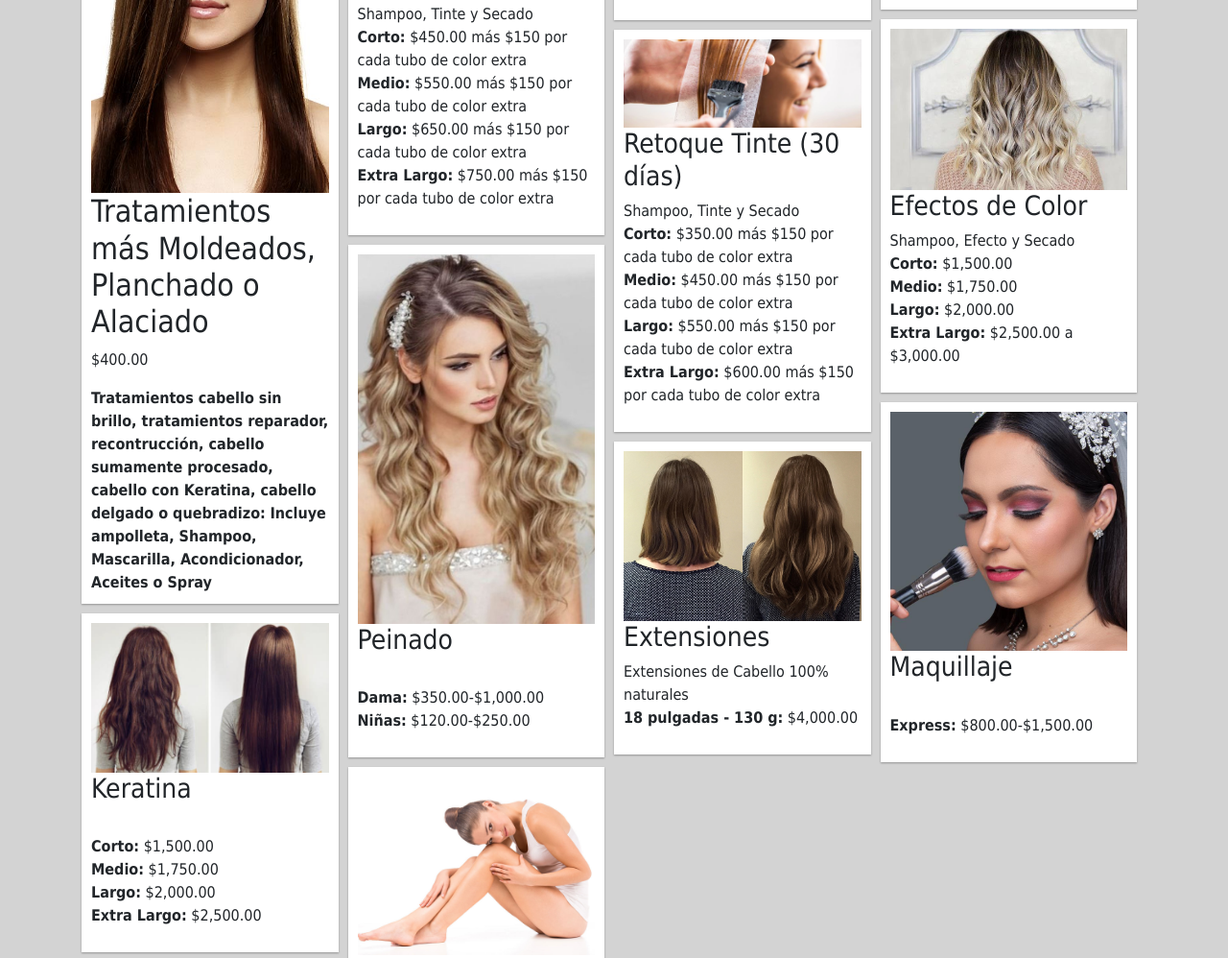
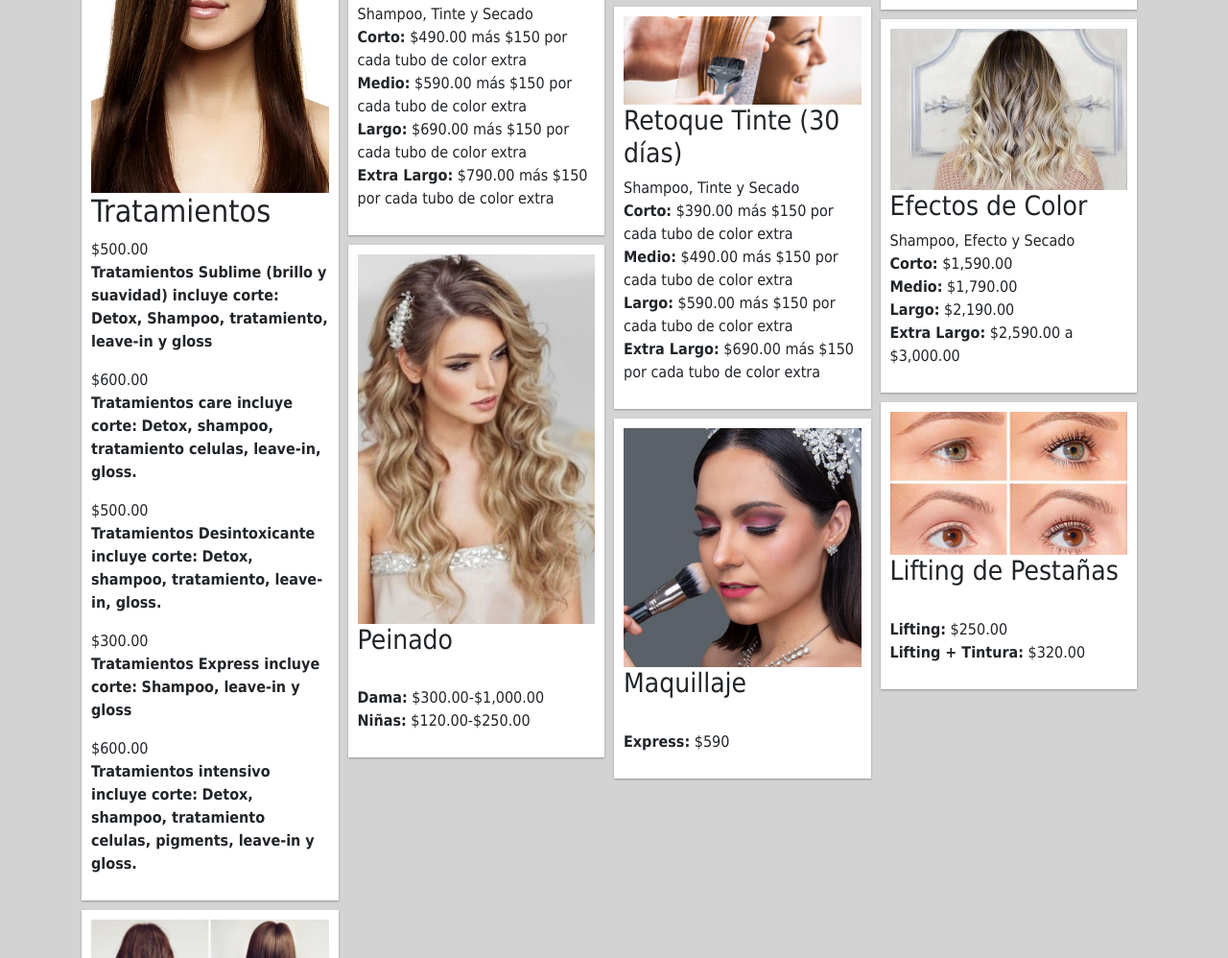
Before and after one commit to loisiu/chic4all, a plain HTML site: page index.html in a window 1280 px wide. Shown: the part 624-1622 px from the top of the page at 96% size. Drawn offline with nearby package versions, Linux system fonts and the light colour scheme.

Commit message:
Add files via upload

```diff
--- a/index.html
+++ b/index.html
@@ -91,7 +91,7 @@
                 <h2>Corte</h2>
 
                 <p>
-                <b>Dama:</b> $290.00 <br/></b> Incluye Shampoo normal y Secado <br/><b>Dama:</b> $340.00 <br/></b> Incluye Tratamiento(Shampoo, Mascarilla y producto de finalizado) <br/><b>Caballero:</b> $220.00 <br/></b> Incluye Shampoo normal y Secado <br/><b>Niña:</b> $180.00 <br/><b>Niño:</b> $160.00  <br/><b>Fleco:</b> $80.00 <br/><b>Retiro de Orzuela:</b> $290.00
+                <b>Dama:</b> $290.00 <br/></b> Incluye Shampoo normal y Secado <br/><b>Dama:</b> $340.00 <br/></b> Incluye Tratamiento(Shampoo, Mascarilla y producto de finalizado) <br/><b>Caballero:</b> $220.00 <br/></b> Incluye Shampoo y Secado <br/><b>Niña:</b> $180.00 <br/><b>Niño:</b> $160.00  <br/><b>Fleco:</b> $80.00 <br/><b>Retiro de Orzuela:</b> $290.00
                 </p>
 
          </article>
@@ -102,18 +102,45 @@
                 <h2 class="alisado">Moldeado<br>Alaciado<br>Ondulado<br/> <h3>Planchado Express</h3> <br/></h2>
                       <p>
                        <br/><b>Corto y Medio:</b> $150.00  <br/><b>Largo:</b> $190.00 <br/><b>Extra Largo:</b> $210.00
-                      </p><b>Tratamiento(Shampoo, Mascarilla y producto de finalizado):</b> $50.00 extra
+                      </p><b>Tratamiento(Shampoo, Mascarilla y producto de finalizado):</b> $30.00 extra
 
          </article>
 
          <article class="white-panel">
                 <img src="img/planchado.jpg     ">
 
-                <h2 class="alisado"><b></b>Tratamientos más Moldeados, Planchado o Alaciado</b></h2>
+                <h2 class="alisado"><b></b>Tratamientos</b></h2>
                       <p>
-                      </b> $400.00 <br/>
-                      </p><b>Tratamientos cabello sin brillo, tratamientos reparador, recontrucción, cabello sumamente procesado, cabello con Keratina, cabello delgado o quebradizo:</b>
-                      <b>Incluye ampolleta, Shampoo, Mascarilla, Acondicionador, Aceites o Spray</b>
+                      </b> $500.00 <br/>
+                      <b>Tratamientos Sublime (brillo y suavidad) incluye corte:</b>
+                      <b>Detox, Shampoo, tratamiento, leave-in y gloss</b>
+                    </p>
+
+
+                      <p>
+                    </b> $600.00 <br/>
+                    <b>Tratamientos care incluye corte:</b>
+                    <b>Detox, shampoo, tratamiento celulas, leave-in, gloss.</b>
+                   </p>
+
+                   <p>
+                   </b> $500.00 <br/>
+                   <b>Tratamientos Desintoxicante incluye corte:</b>
+                  <b>Detox, shampoo, tratamiento, leave-in, gloss.</b>
+                  </p>
+
+                  <p>
+                </b> $300.00 <br/>
+                <b>Tratamientos Express incluye corte:</b>
+                <b>Shampoo, leave-in y gloss</b>
+               </p>
+
+               <p>
+            </b> $600.00 <br/>
+            <b>Tratamientos intensivo incluye corte:</b>
+            <b>Detox, shampoo, tratamiento celulas, pigments, leave-in y gloss.</b>
+           </p>
+
 
          </article>
 
@@ -122,10 +149,10 @@
                     <h3 class="mt-0">Tinte Global</h3>
                         <p>
                         Shampoo, Tinte y Secado
-                       <br/><b>Corto:</b> $450.00 más $150 por cada tubo de color extra <br/>
-                       <b>Medio:</b> $550.00 más $150 por cada tubo de color extra <br/>
-                       <b>Largo:</b> $650.00 más $150 por cada tubo de color extra <br/>
-                       <b>Extra Largo:</b> $750.00 más $150 por cada tubo de color extra
+                       <br/><b>Corto:</b> $490.00 más $150 por cada tubo de color extra <br/>
+                       <b>Medio:</b> $590.00 más $150 por cada tubo de color extra <br/>
+                       <b>Largo:</b> $690.00 más $150 por cada tubo de color extra <br/>
+                       <b>Extra Largo:</b> $790.00 más $150 por cada tubo de color extra
                         </p>
 
          </article>
@@ -135,7 +162,7 @@
                         <h3 class="mt-0">Retoque Tinte (30 d&#xED;as) </h3>
                             <p>
                                 Shampoo, Tinte y Secado
-<br/><b>Corto:</b> $350.00 más $150 por cada tubo de color extra <br/><b>Medio:</b> $450.00 más $150 por cada tubo de color extra <br/><b>Largo:</b> $550.00 más $150 por cada tubo de color extra <br/><b>Extra Largo:</b> $600.00 más $150 por cada tubo de color extra
+<br/><b>Corto:</b> $390.00 más $150 por cada tubo de color extra <br/><b>Medio:</b> $490.00 más $150 por cada tubo de color extra <br/><b>Largo:</b> $590.00 más $150 por cada tubo de color extra <br/><b>Extra Largo:</b> $690.00 más $150 por cada tubo de color extra
        </p>
 
          </article>
@@ -145,7 +172,7 @@
                         <h3>Efectos de Color </h3>
                             <p>
                                 Shampoo, Efecto y Secado
-<br/><b>Corto:</b> $1,500.00 <br/><b>Medio:</b> $1,750.00 <br/><b>Largo:</b> $2,000.00 <br/><b>Extra Largo:</b> $2,500.00 a $3,000.00
+<br/><b>Corto:</b> $1,590.00 <br/><b>Medio:</b> $1,790.00 <br/><b>Largo:</b> $2,190.00 <br/><b>Extra Largo:</b> $2,590.00 a $3,000.00
   </p>
 
          </article>
@@ -156,7 +183,7 @@
                         <h3>Keratina</h3>
                             <p>
 
-<br/><b>Corto:</b> $1,500.00 <br/><b>Medio:</b> $1,750.00 <br/><b>Largo:</b> $2,000.00 <br/><b>Extra Largo:</b> $2,500.00
+<br/><b>Corto:</b> $1,590.00 <br/><b>Medio:</b> $1,790.00 <br/><b>Largo:</b> $2,190.00 <br/><b>Extra Largo:</b> $2,590.00
           </p>
 
          </article>
@@ -166,19 +193,19 @@
                         <h3 class="mt-0">Peinado </h3>
                             <p>
 
-<br/><b>Dama:</b> $350.00-$1,000.00 <br/><b>Niñas:</b> $120.00-$250.00
+<br/><b>Dama:</b> $300.00-$1,000.00 <br/><b>Niñas:</b> $120.00-$250.00
         </p>
 
          </article>
 
-         <article class="white-panel">
+         <!-- <article class="white-panel">
                 <img src="img/extensiones.jpg">
                 <h3 >Extensiones </h3>
                     <p>
                         Extensiones de Cabello 100% naturales
 <br/><b>18 pulgadas - 130 g:</b> $4,000.00                                                        </p>
 
-         </article>
+         </article> -->
 
 
 
@@ -187,7 +214,7 @@
                 <h3 class="mt-0">Maquillaje </h3>
                     <p>
 
-<br/><b>Express:</b> $800.00-$1,500.00
+<br/><b>Express:</b> $590
          </p>
 
          </article>
```
